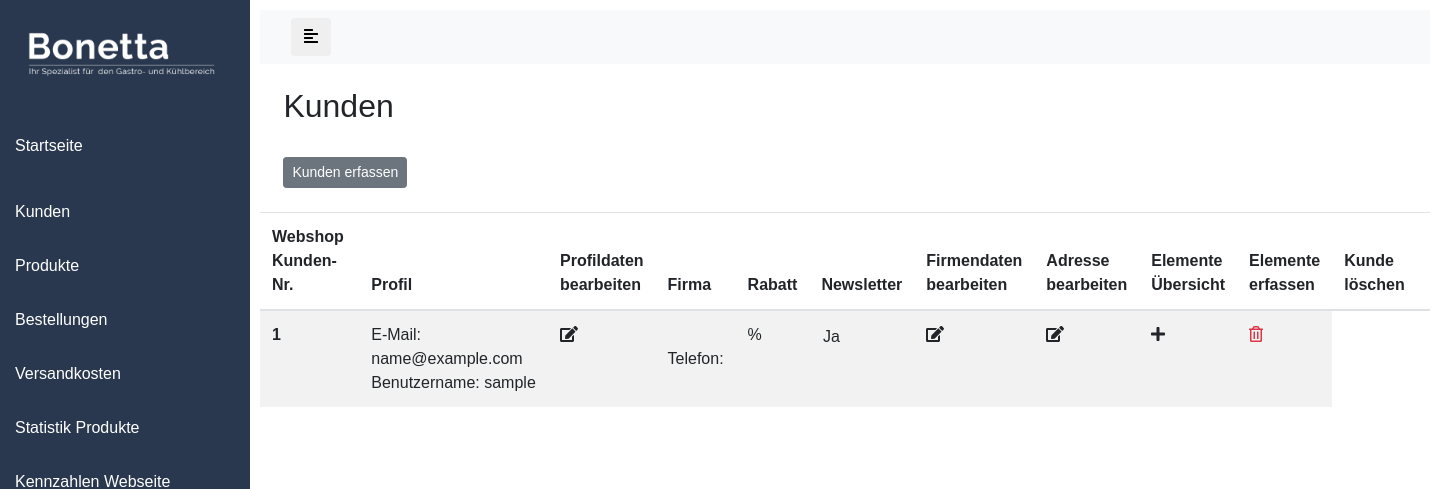
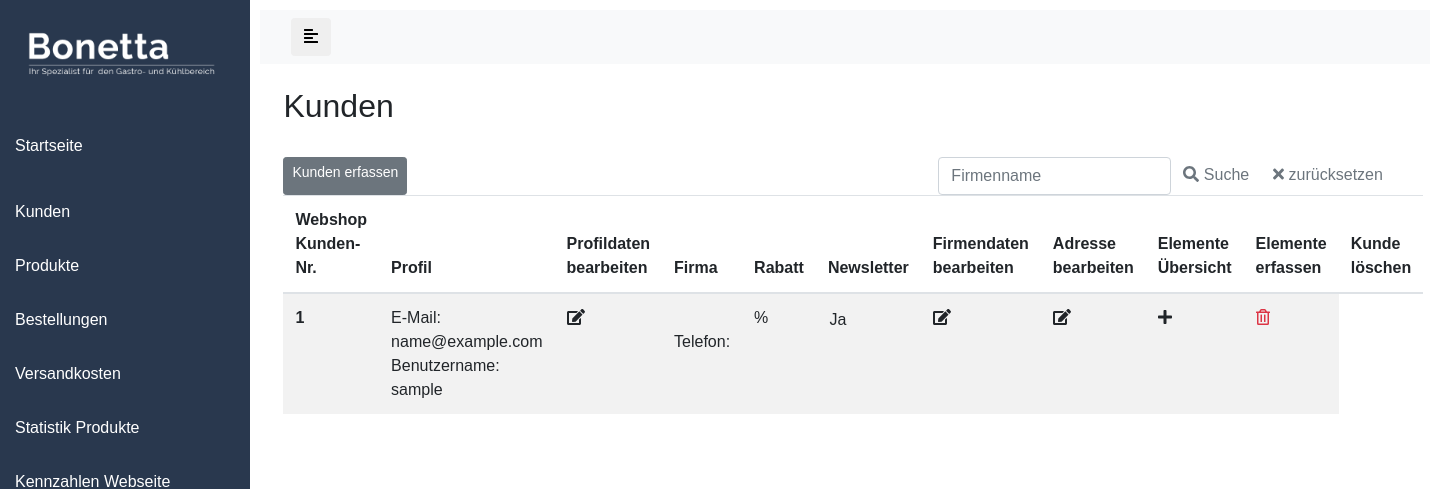
Before and after one commit to shdigitalpy/bonetta, a Django app: page /cms/kunden in a window 1440 px wide. Shown: the top 489 px of the page. Run offline with Django 3.2, Linux system fonts and the light colour scheme; the visitor is signed in with stand-in values (Sample User, id 1); data comes from the database, SQL or seed files in the repository; data that the repository does not hold is empty; some libraries are stand-ins or nearby versions.

Commit message:
firmenname suche

```diff
--- a/store/templates/cms-kunden.html
+++ b/store/templates/cms-kunden.html
@@ -10,9 +10,33 @@
 
 			</div>
 
+			<div class="flexbox">
 
-			<div class="flexbox">
-				<a class="btn btn-secondary btn-sm" href="{% url 'store:cms_kunden_erfassen' %}">Kunden erfassen</a>
+
+				 <a class="btn btn-secondary btn-sm" href="{% url 'store:cms_kunden_erfassen' %}">Kunden erfassen</a>
+
+
+				 <!-- Search form -->
+				<form class="form-inline d-flex justify-content-center md-form form-sm mt-0" action="{% url 'store:cms_kunden' %}">
+				  {% csrf_token %}
+
+				  <div style="display: flex">
+
+		            <div style="flex: 0 0 20%">
+		            <input id="textsuche" class="form-control" type="text" placeholder="Firmenname"
+				    aria-label="Search" name="search">
+					</div>
+		            <div style="flex: 0 0 15%">
+		            <button type="submit" style="border: none;" class="btn btn-outline-secondary">
+				    <span class="fas fa-search"></span> Suche
+				  </button>
+				</div>
+				<div style="flex: 0 0 15%">
+				    <a href="{% url 'store:cms_kunden' %}" style="border: none;" class="btn btn-outline-secondary"><span class="fas fa-times"></span> zurücksetzen</a>
+				</div>
+				</form>
+
+
 
 			</div>
 
@@ -69,7 +93,12 @@
 			  	<td><form method="POST" enctype="multipart/form-data">{% csrf_token %}<a type="submit"  href="{{ data.profile.get_absolute_elemente_url }}"><i class="fas fa-info-circle"></i></i></a></form></td>
 			  	{% endif %}
 
-			  	<td><form method="POST" enctype="multipart/form-data">{% csrf_token %}<a type="submit"  href="{% url 'store:cms_elemente_create' data.profile.pk %}"><i class="fas fa-plus"></i></a></form></td>
+			  	<td>
+
+			  		<form method="POST" enctype="multipart/form-data">{% csrf_token %}<a type="submit"  href="{% url 'store:cms_elemente_create' data.profile.pk %}"><i class="fas fa-plus"></i></a></form>
+
+
+			  	</td>
 
 			  	<td><form method="POST" enctype="multipart/form-data">{% csrf_token %}<a type="submit"  href="{% url 'store:cms_kunde_löschen' data.pk %}"><i style="color:var(--red)" class="far fa-trash-alt"></i></a></form></td>
 
--- a/store/views.py
+++ b/store/views.py
@@ -994,6 +994,16 @@
 @staff_member_required
 def cms_kunden(request):
 	user = User.objects.all().order_by('-id')
+	search_query = request.GET.get('search', '')
+
+
+	if search_query:
+		user = User.objects.filter(Q(profile__firmenname__icontains=search_query))
+
+	else:
+		user = User.objects.all().order_by('-id')
+
+
 	context = {
 			'user': user,
 			 }
```
